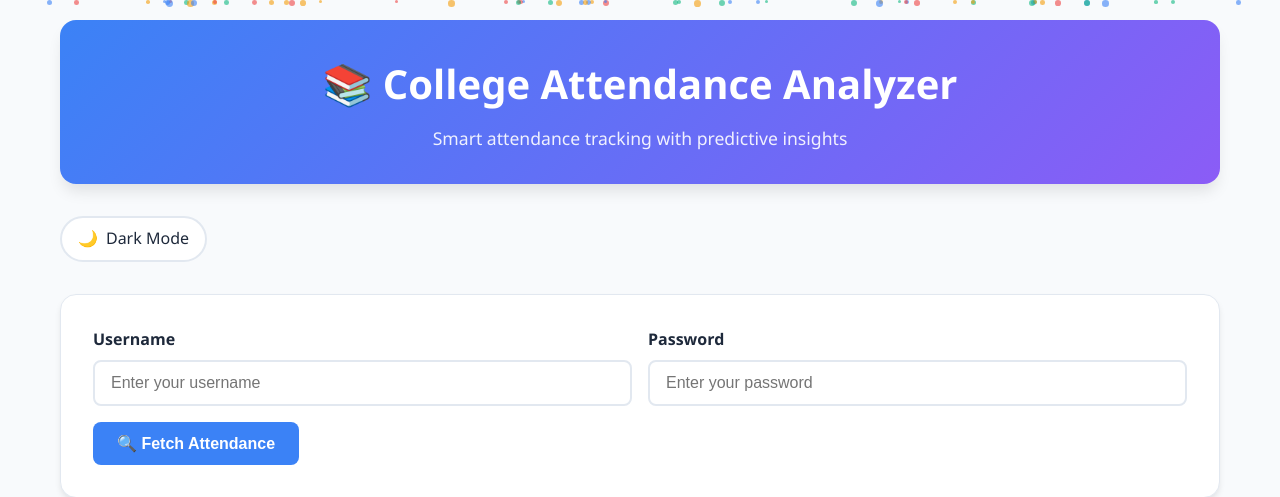
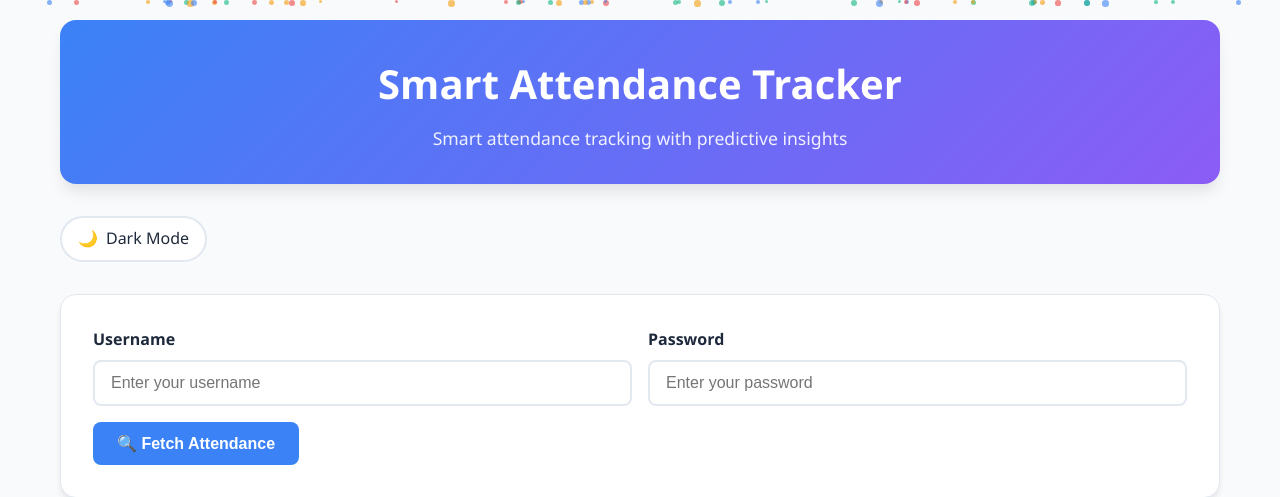
Before and after one commit to thekaushal01/Smart-Attendance-Tracker, a Flask app: page /app in a window 1280 px wide. Shown: the top 497 px of the page. Run offline with Flask 3, Linux system fonts and the light colour scheme; some libraries are stand-ins or nearby versions.

Commit message:
Update header title in dashboard.html to "Smart Attendance Tracker"

```diff
--- a/templates/dashboard/dashboard.html
+++ b/templates/dashboard/dashboard.html
@@ -12,7 +12,7 @@
     <div class="particle-container" id="particleContainer"></div>
     <div class="container">
         <div class="header">
-            <h1>📚 College Attendance Analyzer</h1>
+            <h1>Smart Attendance Tracker</h1>
             <p>Smart attendance tracking with predictive insights</p>
         </div>
 
```
